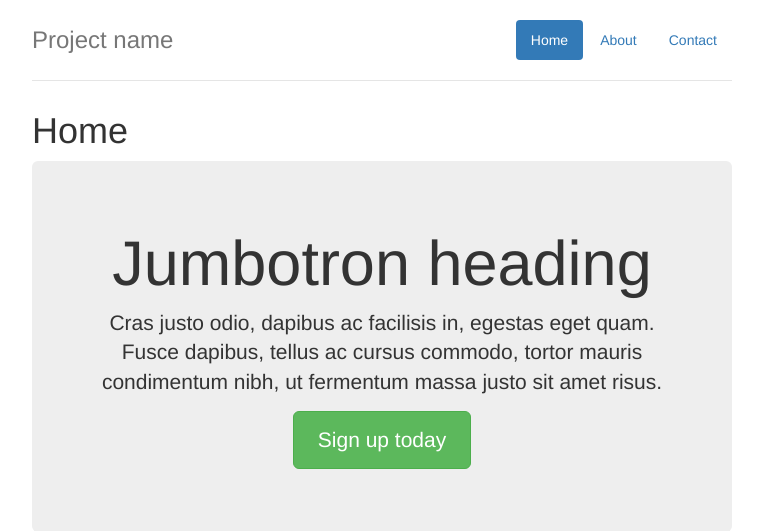
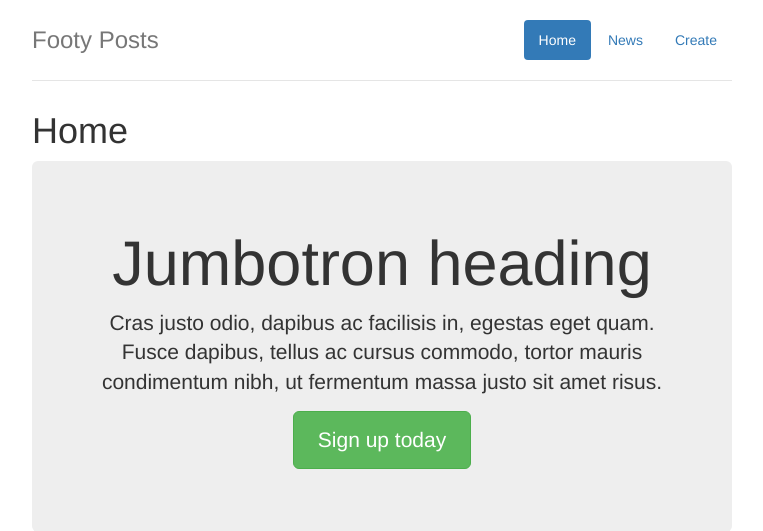
Before and after one commit to kpcna/FPS, a CodeIgniter app: page /database/ in a window 1280 px wide. Shown: the top 531 px of the page, without its empty margins (258-1021 px from the left). Run offline with CodeIgniter, Linux system fonts and the light colour scheme; some libraries are stand-ins or nearby versions.

Commit message:
Modified Nav Links

```diff
--- a/application/views/templates/header.php
+++ b/application/views/templates/header.php
@@ -1,6 +1,6 @@
 <html>
         <head>
-                <title>CodeIgniter Tutorial</title>
+                <title>Footy Posts</title>
 		<link rel="stylesheet" href="<?php echo base_url("assets/css/bootstrap.css"); ?>" />
 		<link href="<?php echo base_url("assets/css/jumbotron-narrow.css"); ?>" rel="stylesheet">
         </head>
@@ -10,10 +10,10 @@
         <nav>
           <ul class="nav nav-pills pull-right">
             <li role="presentation" class="active"><a href="#">Home</a></li>
-            <li role="presentation"><a href="#">About</a></li>
-            <li role="presentation"><a href="#">Contact</a></li>
+            <li role="presentation"><a href="index.php/news">News</a></li>
+            <li role="presentation"><a href="index.php/news/create">Create</a></li>
           </ul>
         </nav>
-        <h3 class="text-muted">Project name</h3>
+        <h3 class="text-muted">Footy Posts</h3>
       </div>
                 <h1><?php echo $title; ?></h1>
```
